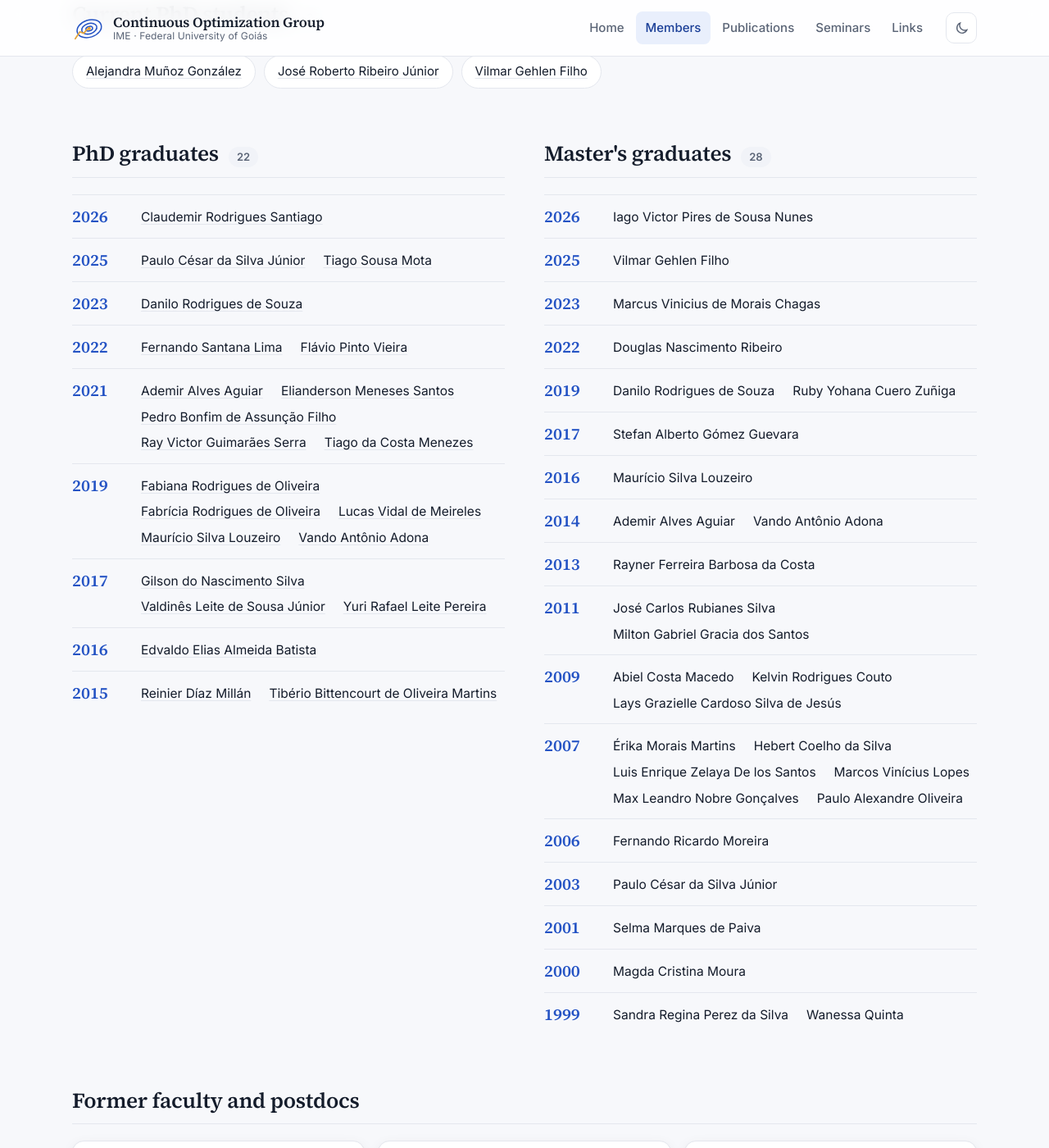
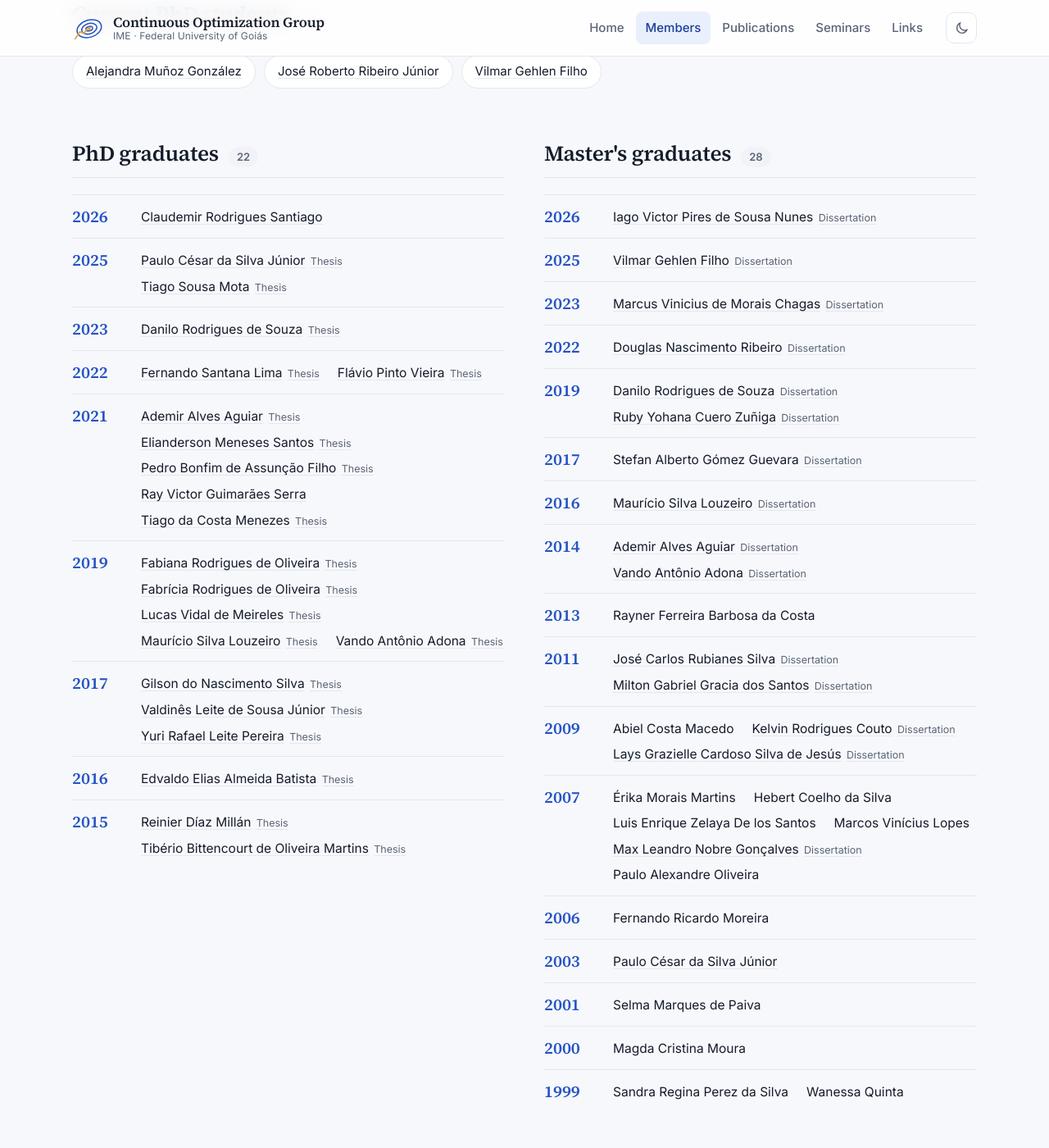
Before and after one commit to optimization-ufg/optimization-ufg.github.io, a Jekyll site: the page built from members.html, in a window 1280 px wide and 1400 px high, scrolled down 1874 px. Shown: the whole window at 82% size. Built offline with Jekyll 4.4.1, drawn with Linux system fonts in a browser that asks for light colours; part of the change alters nothing that is shown.

Commit message:
Members: links para teses e dissertações dos egressos
O nome leva ao Lattes; ao lado, Thesis ou Dissertation aponta para o
repositório de teses da UFG. Mestres egressos ganham também o Lattes.

Co-Authored-By: Claude Opus 5.5 <noreply@anthropic.com>

```diff
--- a/_data/members.yml
+++ b/_data/members.yml
@@ -133,100 +133,147 @@ phd_graduates:
   - name: Paulo César da Silva Júnior
     year: 2025
     lattes: http://lattes.cnpq.br/4587921937083978
+    thesis: https://repositorio.bc.ufg.br/tede/handle/tede/15115
   - name: Tiago Sousa Mota
     year: 2025
     lattes: http://lattes.cnpq.br/8357755340945597
+    thesis: https://repositorio.bc.ufg.br/tede/handle/tede/14636
   - name: Danilo Rodrigues de Souza
     year: 2023
     lattes: http://buscatextual.cnpq.br/buscatextual/visualizacv.do?id=K4831147U5
+    thesis: https://repositorio.bc.ufg.br/tede/handle/tede/15267
   - name: Fernando Santana Lima
     year: 2022
     lattes: http://buscatextual.cnpq.br/buscatextual/visualizacv.do?id=K4645671P7
+    thesis: https://repositorio.bc.ufg.br/tede/handle/tede/12020
   - name: Flávio Pinto Vieira
     year: 2022
     lattes: http://lattes.cnpq.br/2909116354914927
+    thesis: https://repositorio.bc.ufg.br/tede/handle/tede/12052
   - name: Ademir Alves Aguiar
     year: 2021
     lattes: http://lattes.cnpq.br/3692268466405845
+    thesis: https://repositorio.bc.ufg.br/tede/handle/tede/11400
   - name: Elianderson Meneses Santos
     year: 2021
     lattes: http://lattes.cnpq.br/5616849221888239
+    thesis: https://repositorio.bc.ufg.br/tede/handle/tede/11893
   - name: Pedro Bonfim de Assunção Filho
     year: 2021
     lattes: http://lattes.cnpq.br/2338264779032585
+    thesis: https://repositorio.bc.ufg.br/tede/handle/tede/12772
   - name: Ray Victor Guimarães Serra
     year: 2021
     lattes: http://lattes.cnpq.br/3405104515048327
   - name: Tiago da Costa Menezes
     year: 2021
     lattes: http://lattes.cnpq.br/3488753474548145
+    thesis: https://repositorio.bc.ufg.br/tede/handle/tede/11435
   - name: Fabiana Rodrigues de Oliveira
     year: 2019
     lattes: http://lattes.cnpq.br/8929908824371424
+    thesis: https://repositorio.bc.ufg.br/tede/handle/tede/9507
   - name: Fabrícia Rodrigues de Oliveira
     year: 2019
     lattes: http://lattes.cnpq.br/5988282255296542
+    thesis: https://repositorio.bc.ufg.br/tede/handle/tede/9486
   - name: Lucas Vidal de Meireles
     year: 2019
     lattes: http://lattes.cnpq.br/9108358595172188
+    thesis: https://repositorio.bc.ufg.br/tede/handle/tede/9410
   - name: Maurício Silva Louzeiro
     year: 2019
     lattes: http://lattes.cnpq.br/3049272965306538
+    thesis: https://repositorio.bc.ufg.br/tede/handle/tede/9333
   - name: Vando Antônio Adona
     year: 2019
     lattes: http://lattes.cnpq.br/5115225898624770
+    thesis: https://repositorio.bc.ufg.br/tede/handle/tede/9522
   - name: Gilson do Nascimento Silva
     year: 2017
     lattes: http://lattes.cnpq.br/4038914959688015
+    thesis: https://repositorio.bc.ufg.br/tede/handle/tede/6995
   - name: Valdinês Leite de Sousa Júnior
     year: 2017
     lattes: http://lattes.cnpq.br/0144367956615652
+    thesis: https://repositorio.bc.ufg.br/tede/handle/tede/6864
   - name: Yuri Rafael Leite Pereira
     year: 2017
     lattes: http://lattes.cnpq.br/1028873654940434
+    thesis: https://repositorio.bc.ufg.br/tede/handle/tede/7791
   - name: Edvaldo Elias Almeida Batista
     year: 2016
     lattes: http://lattes.cnpq.br/7305686829898878
+    thesis: https://repositorio.bc.ufg.br/tede/handle/tede/6562
   - name: Reinier Díaz Millán
     year: 2015
     lattes: http://lattes.cnpq.br/1735483952302662
+    thesis: https://repositorio.bc.ufg.br/tede/handle/tede/4562
   - name: Tibério Bittencourt de Oliveira Martins
     year: 2015
     lattes: http://lattes.cnpq.br/1431321280502484
+    thesis: https://repositorio.bc.ufg.br/tede/handle/tede/4847
 
 masters_graduates:
   - name: Iago Victor Pires de Sousa Nunes
     year: 2026
+    lattes: https://lattes.cnpq.br/5532620398431348
+    thesis: https://repositorio.bc.ufg.br/tede/handle/tede/15177
   - name: Vilmar Gehlen Filho
     year: 2025
+    lattes: http://lattes.cnpq.br/4636474390589112
+    thesis: https://repositorio.bc.ufg.br/tede/handle/tede/14032
   - name: Marcus Vinicius de Morais Chagas
     year: 2023
+    lattes: http://lattes.cnpq.br/3373056639849743
+    thesis: https://repositorio.bc.ufg.br/tede/handle/tede/12854
   - name: Douglas Nascimento Ribeiro
     year: 2022
+    lattes: http://lattes.cnpq.br/7276599246999990
+    thesis: https://repositorio.bc.ufg.br/tede/handle/tede/12377
   - name: Danilo Rodrigues de Souza
     year: 2019
+    lattes: http://buscatextual.cnpq.br/buscatextual/visualizacv.do?id=K4831147U5
+    thesis: https://repositorio.bc.ufg.br/tede/handle/tede/9370
   - name: Ruby Yohana Cuero Zuñiga
     year: 2019
+    lattes: http://lattes.cnpq.br/7261647598708918
+    thesis: https://repositorio.bc.ufg.br/tede/handle/tede/9934
   - name: Stefan Alberto Gómez Guevara
     year: 2017
+    thesis: https://repositorio.bc.ufg.br/tede/handle/tede/6951
   - name: Maurício Silva Louzeiro
     year: 2016
+    lattes: http://lattes.cnpq.br/3049272965306538
+    thesis: https://repositorio.bc.ufg.br/tede/handle/tede/5724
   - name: Ademir Alves Aguiar
     year: 2014
+    lattes: http://lattes.cnpq.br/3692268466405845
+    thesis: https://repositorio.bc.ufg.br/tede/handle/tede/4251
   - name: Vando Antônio Adona
     year: 2014
+    lattes: http://lattes.cnpq.br/5115225898624770
+    thesis: https://repositorio.bc.ufg.br/tede/handle/tede/4367
   - name: Rayner Ferreira Barbosa da Costa
     year: 2013
   - name: José Carlos Rubianes Silva
     year: 2011
+    lattes: http://lattes.cnpq.br/6114855385947020
+    thesis: https://repositorio.bc.ufg.br/tede/handle/tde/1952
   - name: Milton Gabriel Gracia dos Santos
     year: 2011
+    lattes: http://lattes.cnpq.br/9170643680067867
+    thesis: https://repositorio.bc.ufg.br/tede/handle/tde/1946
   - name: Abiel Costa Macedo
     year: 2009
   - name: Kelvin Rodrigues Couto
     year: 2009
+    lattes: http://lattes.cnpq.br/5395041066884586
+    thesis: https://repositorio.bc.ufg.br/tede/handle/tde/1965
   - name: Lays Grazielle Cardoso Silva de Jesús
     year: 2009
+    lattes: http://lattes.cnpq.br/3238857523448244
+    thesis: https://repositorio.bc.ufg.br/tede/handle/tde/1932
   - name: Érika Morais Martins
     year: 2007
   - name: Hebert Coelho da Silva
@@ -237,12 +284,15 @@ masters_graduates:
     year: 2007
   - name: Max Leandro Nobre Gonçalves
     year: 2007
+    lattes: http://lattes.cnpq.br/7841103869154032
+    thesis: https://repositorio.bc.ufg.br/tede/handle/tde/1961
   - name: Paulo Alexandre Oliveira
     year: 2007
   - name: Fernando Ricardo Moreira
     year: 2006
   - name: Paulo César da Silva Júnior
     year: 2003
+    lattes: http://lattes.cnpq.br/4587921937083978
   - name: Selma Marques de Paiva
     year: 2001
   - name: Magda Cristina Moura
--- a/assets/css/style.css
+++ b/assets/css/style.css
@@ -216,6 +216,8 @@ a.stat:last-child { border-radius: 0 var(--radius) var(--radius) 0; }
 .timeline dd a { color: var(--ink); text-decoration: underline; text-decoration-color: var(--line); text-underline-offset: 3px; }
 .timeline dd a:hover { color: var(--primary); text-decoration-color: currentColor; }
 .timeline .note { font-size: 12.5px; color: var(--muted); }
+.timeline dd a.doc { font-size: 12.5px; color: var(--muted); margin-left: 2px; white-space: nowrap; }
+.timeline dd a.doc:hover { color: var(--primary); }
 .cols-2 { display: grid; grid-template-columns: 1fr 1fr; gap: 48px; }
 
 /* publicações */
--- a/members.html
+++ b/members.html
@@ -35,7 +35,7 @@ permalink: /members/
   <div class="block-head"><h2>PhD graduates</h2><span class="count">{{ M.phd_graduates.size }}</span></div>
   {% assign ys = M.phd_graduates | map: "year" | uniq %}
   <dl class="timeline">
-  {% for y in ys %}<dt>{{ y }}</dt><dd>{% for m in M.phd_graduates %}{% if m.year == y %}<span>{% if m.lattes %}<a href="{{ m.lattes }}">{{ m.name }}</a>{% else %}{{ m.name }}{% endif %}{% if m.note %} <span class="note">{% if m.note_url %}<a href="{{ m.note_url }}">{{ m.note }}</a>{% else %}{{ m.note }}{% endif %}</span>{% endif %}</span>{% endif %}{% endfor %}</dd>
+  {% for y in ys %}<dt>{{ y }}</dt><dd>{% for m in M.phd_graduates %}{% if m.year == y %}<span>{% if m.lattes %}<a href="{{ m.lattes }}" title="Lattes">{{ m.name }}</a>{% else %}{{ m.name }}{% endif %}{% if m.thesis %} <a class="doc" href="{{ m.thesis }}">Thesis</a>{% endif %}{% if m.note %} <span class="note">{% if m.note_url %}<a href="{{ m.note_url }}">{{ m.note }}</a>{% else %}{{ m.note }}{% endif %}</span>{% endif %}</span>{% endif %}{% endfor %}</dd>
   {% endfor %}</dl>
 </section>
 
@@ -43,7 +43,7 @@ permalink: /members/
   <div class="block-head"><h2>Master's graduates</h2><span class="count">{{ M.masters_graduates.size }}</span></div>
   {% assign ys = M.masters_graduates | map: "year" | uniq %}
   <dl class="timeline">
-  {% for y in ys %}<dt>{{ y }}</dt><dd>{% for m in M.masters_graduates %}{% if m.year == y %}<span>{{ m.name }}</span>{% endif %}{% endfor %}</dd>
+  {% for y in ys %}<dt>{{ y }}</dt><dd>{% for m in M.masters_graduates %}{% if m.year == y %}<span>{% if m.lattes %}<a href="{{ m.lattes }}" title="Lattes">{{ m.name }}</a>{% else %}{{ m.name }}{% endif %}{% if m.thesis %} <a class="doc" href="{{ m.thesis }}">Dissertation</a>{% endif %}</span>{% endif %}{% endfor %}</dd>
   {% endfor %}</dl>
 </section>
 </div>
```
Also changed, not shown: README.md.
